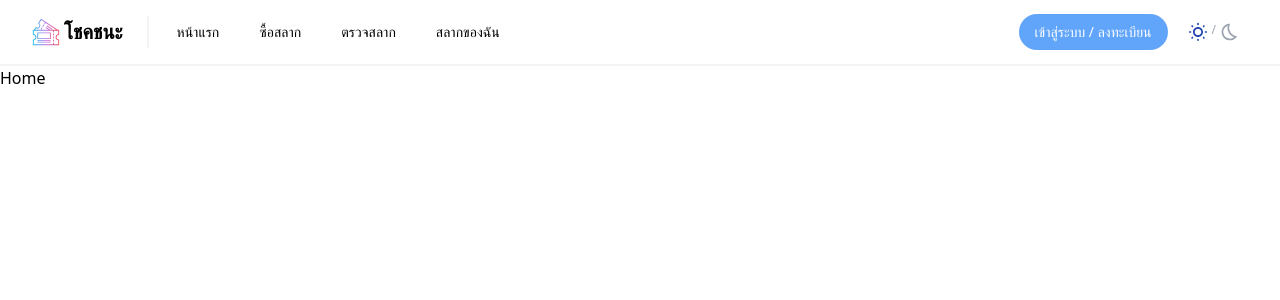
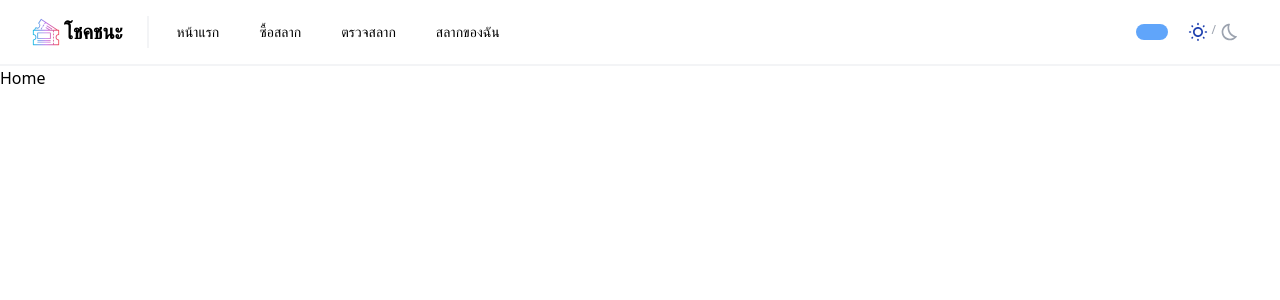
Before and after one commit to 0xNithi/chokchana-frontend, a React (Create React App) app: page / in a window 1280 px wide. Shown: the top 300 px of the page. Built offline with nearby package versions, Linux system fonts and the light colour scheme; no server answers.

Commit message:
finish setup redux

```diff
--- a/src/components/Navbar/Navbar.tsx
+++ b/src/components/Navbar/Navbar.tsx
@@ -1,13 +1,20 @@
 /* eslint-disable */
 
-import React from 'react';
+import React, { useEffect } from 'react';
+import firebase from 'firebase';
+import { useDispatch, useSelector } from 'react-redux';
+
+import { setItem } from '../../store/actions/templateActions';
 import useTheme from '../../hooks/useTheme';
 import config from './config';
 
-import firebase from 'firebase';
 
 const Navbar: React.FC = () => {
 	const { toggleTheme } = useTheme();
+
+	const template = useSelector((state: any) => state.template);
+	const dispatch = useDispatch();
+
 	const links = config.map((item, index) => (
 		<a
 			href={item.href}
@@ -21,7 +28,9 @@ const Navbar: React.FC = () => {
 	const provider = new firebase.auth.GoogleAuthProvider();
 
 	const handleLoginWithGoogle = () => {
-		firebase.auth().signInWithPopup(provider);
+		dispatch(setItem("test"));
+		console.log(template);
+		// firebase.auth().signInWithPopup(provider);
 	};
 	return (
 		<nav className='border-b-2 border-gray-100 dark:bg-gray-800'>
@@ -116,7 +125,8 @@ const Navbar: React.FC = () => {
 								<span className='sr-only'>
 									Open user menu
 								</span>
-								เข้าสู่ระบบ / ลงทะเบียน
+								{/* เข้าสู่ระบบ / ลงทะเบียน */}
+								{ template.text }
 							</button>
 						</div>
 						<div className='ml-3 relative hidden sm:block'>
--- a/src/index.tsx
+++ b/src/index.tsx
@@ -1,14 +1,25 @@
-import React from "react";
-import ReactDOM from "react-dom";
-import App from "./App";
-import ContextProvider from "./contexts/ProviderComposer";
-import "./style/index.css";
+import React from 'react';
+import ReactDOM from 'react-dom';
+
+import { Provider } from 'react-redux';
+import { PersistGate } from 'redux-persist/integration/react';
+
+import configureStore from './store/reducers/configureStore';
+import App from './App';
+import ContextProvider from './contexts/ProviderComposer';
+import './style/index.css';
+
+const { store, persistor } = configureStore();
 
 ReactDOM.render(
-  <React.StrictMode>
-    <ContextProvider>
-      <App />
-    </ContextProvider>
-  </React.StrictMode>,
-  document.getElementById("root")
+	<React.StrictMode>
+		<Provider store={store}>
+			<PersistGate loading={null} persistor={persistor}>
+				<ContextProvider>
+					<App />
+				</ContextProvider>
+			</PersistGate>
+		</Provider>
+	</React.StrictMode>,
+	document.getElementById('root')
 );
--- a/src/store/actions/templateActions.ts
+++ b/src/store/actions/templateActions.ts
@@ -1,5 +1,6 @@
 import { SET_ITEM } from './types';
 
 export const setItem = (item: any) => async (dispatch: any) => {
-	dispatch({ type: SET_ITEM, item: item });
+    console.log("Set item is called");
+	dispatch({ type: SET_ITEM, payload: item });
 };
--- a/src/store/reducers/templateReducer.ts
+++ b/src/store/reducers/templateReducer.ts
@@ -1,9 +1,14 @@
 import { SET_ITEM } from '../actions/types';
 
-export default function (state = null, action: any) {
+const initialState = {
+	text: null
+}
+
+export default function (state = initialState, action: any) {
 	switch (action.type) {
 		case SET_ITEM:
-			return action.payload;
+			console.log('set item (reducers) is called');
+			return { ...state, text: action.payload};
 		default:
 			return state;
 	}
```
